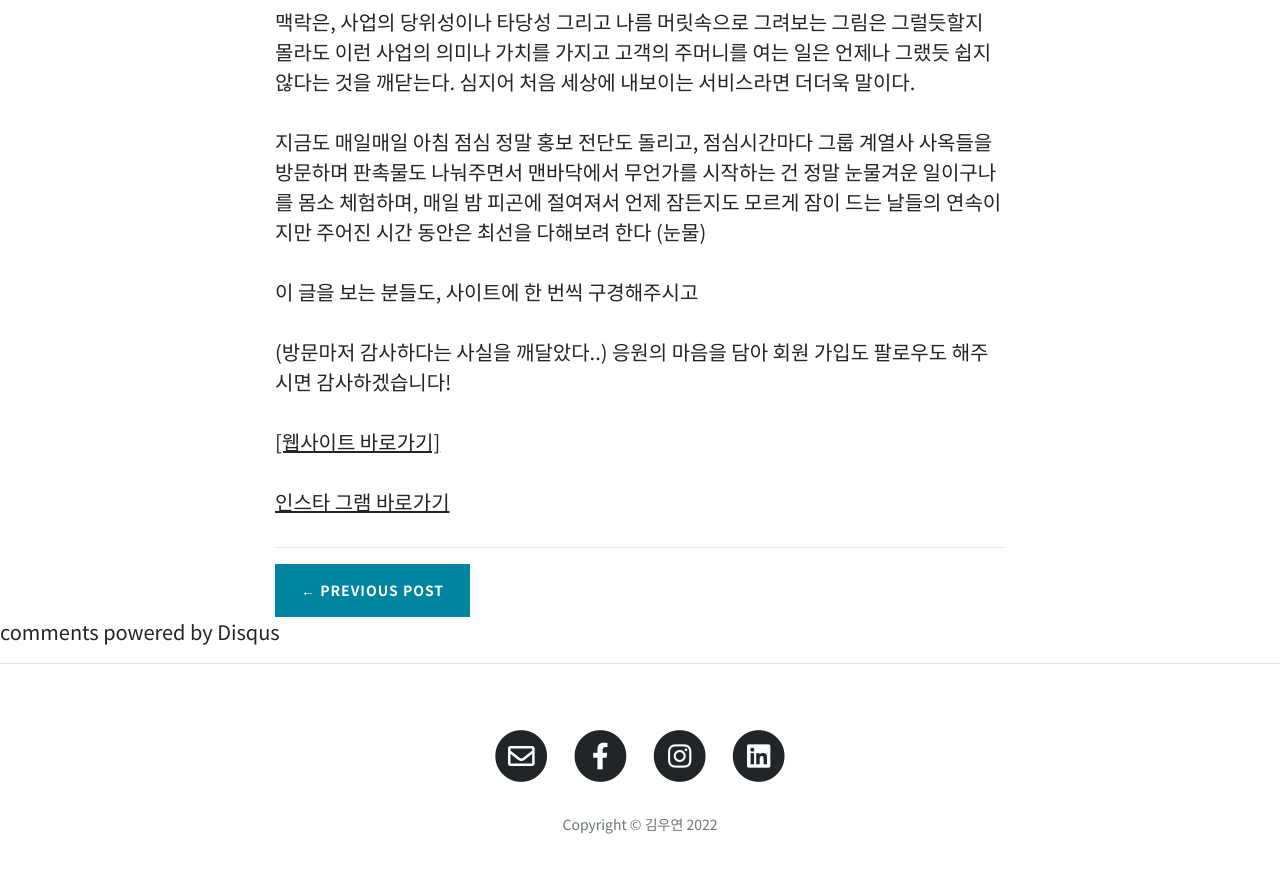
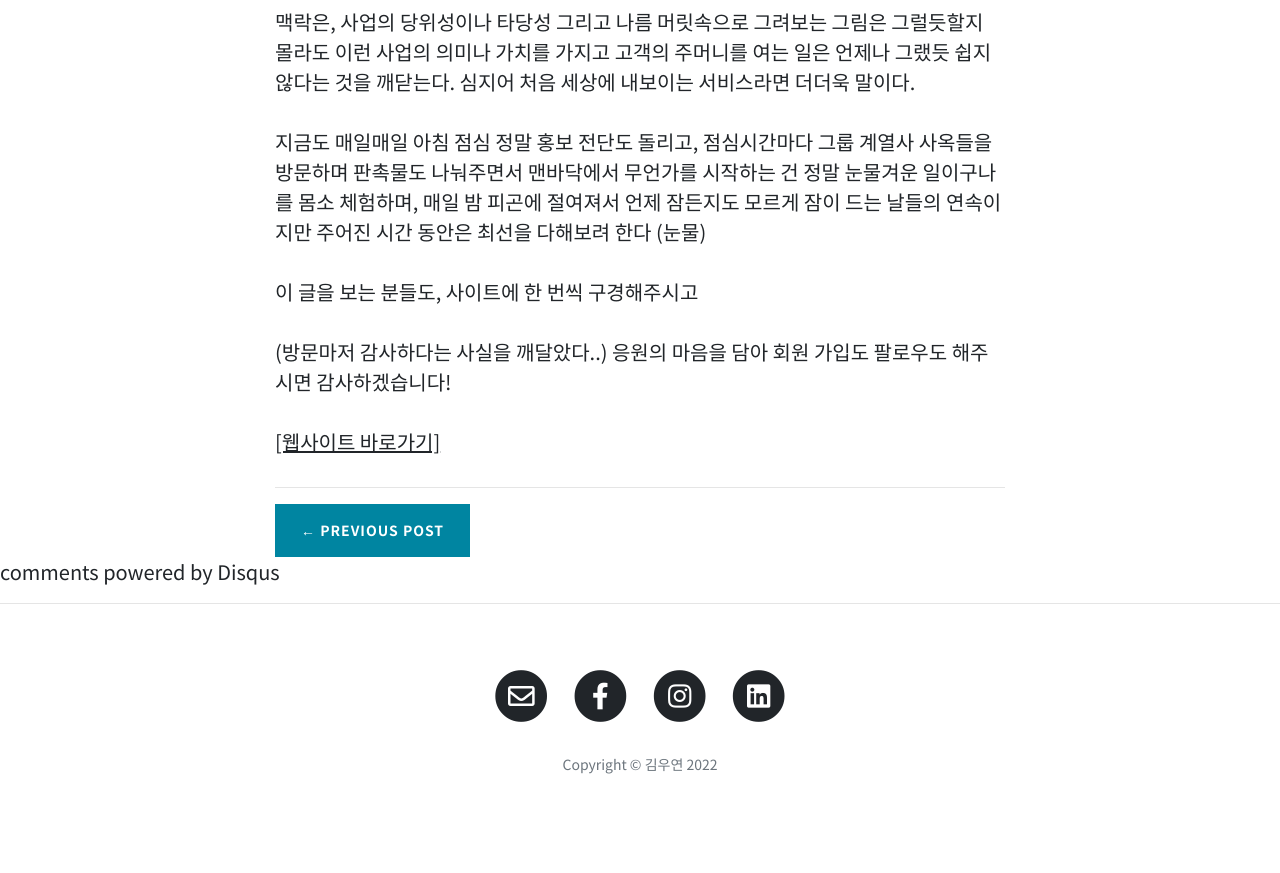
Before and after one commit to dndus1518/marketerview, a Jekyll site: the page built from _posts/2022-09-18- projectreview8.md, in a window 1280 px wide and 900 px high, scrolled down 2617 px. Shown: the top 873 px of the window. Built offline with Jekyll 4.4.1, drawn with Linux system fonts in a browser that asks for light colours; comment, search, counter and statistics services are not loaded; after the commit the page ends 3457 px from its top, so only the background shows below that.

Commit message:
Update 2022-09-18- projectreview8.md

```diff
--- a/_posts/2022-09-18- projectreview8.md
+++ b/_posts/2022-09-18- projectreview8.md
@@ -82,7 +82,3 @@ PIEAT은 우리의 고객인 외식 사업자들이 사업을 영속할 수 있
 
 
 [[웹사이트 바로가기]](https://www.pieat.co.kr)
-
-
-
-[인스타 그램 바로가기](https://www.instagram.com/pieat_official/)
```
